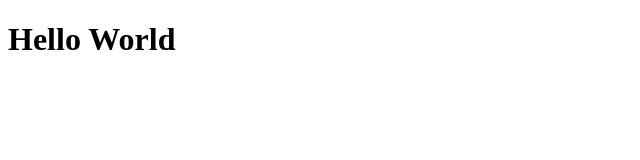
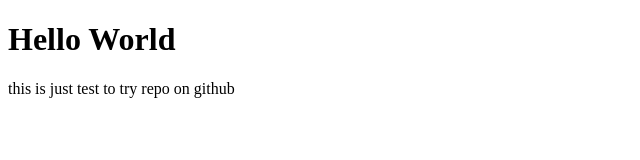
Before and after one commit to mona-alrayes/test, a plain HTML site: page index.html in a window 1280 px wide. Shown: the whole page, without its empty margins (0-640 px from the left). Drawn offline with Linux system fonts and the light colour scheme.

Commit message:
'second commit'

```diff
--- a/index.html
+++ b/index.html
@@ -7,5 +7,6 @@
 </head>
 <body>
     <h1>Hello World</h1>
+    <p> this is just test to try repo on github </p>
 </body>
 </html>
```
